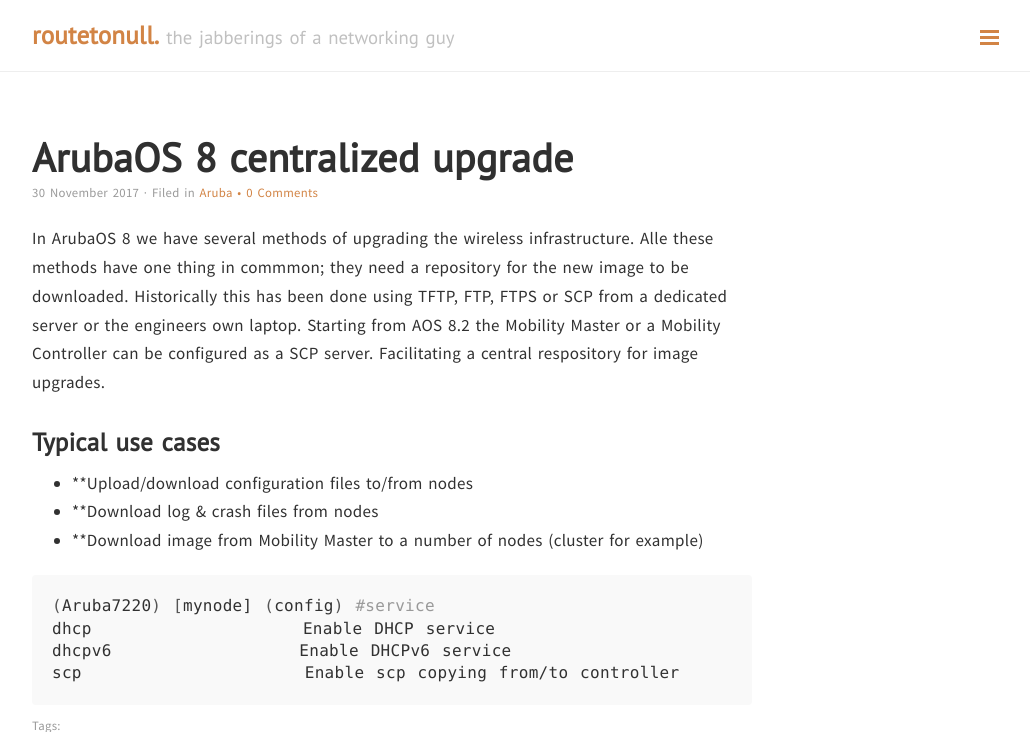
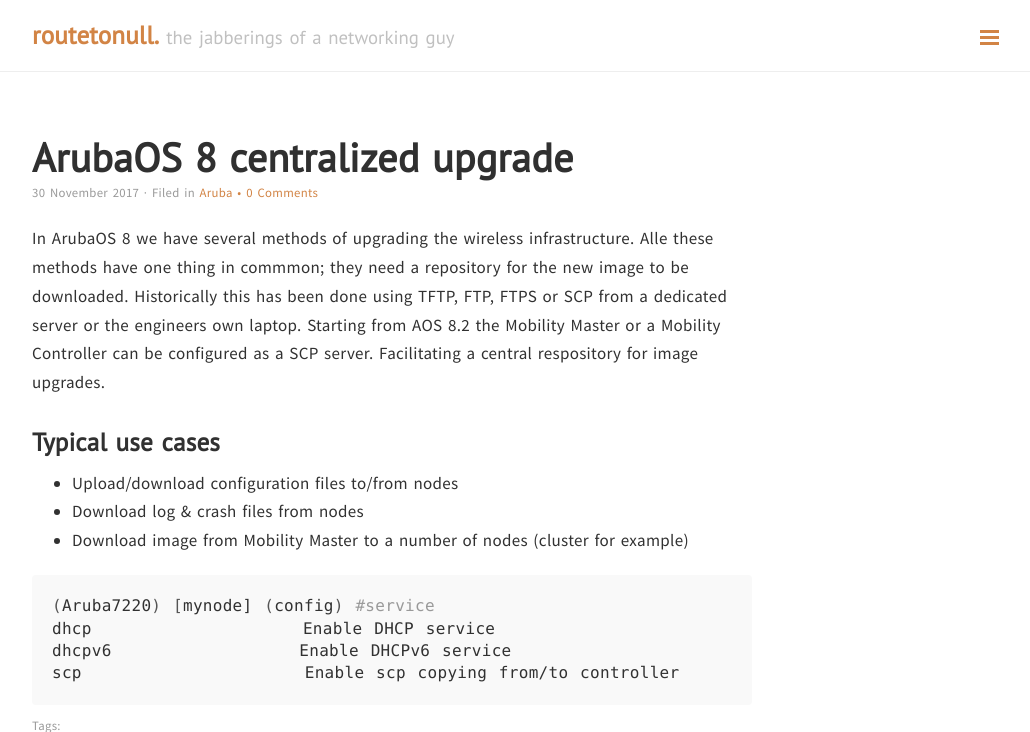
Before and after one commit to dennisladefoged/Blog, a Jekyll site: the page built from _posts/2017-11-30-AOS8-centralized-upgrade.markdown, in a window 1280 px wide, cut to the strip 0-732 px from the top of the page. Shown: the whole strip, without its empty margins (248-1278 px from the left). Built offline with Jekyll 4.4.1, drawn with Linux system fonts in a browser that asks for light colours; comment, search, counter and statistics services are not loaded.

```diff
--- a/_posts/2017-11-30-AOS8-centralized-upgrade.markdown
+++ b/_posts/2017-11-30-AOS8-centralized-upgrade.markdown
@@ -17,9 +17,9 @@ In ArubaOS 8 we have several methods of upgrading the wireless infrastructure. A
 Starting from AOS 8.2 the Mobility Master or a Mobility Controller can be configured as a SCP server. Facilitating a central respository for image upgrades.
 
 ### Typical use cases
-* **Upload/download configuration files to/from nodes
-* **Download log & crash files from nodes
-* **Download image from Mobility Master to a number of nodes (cluster for example)
+* Upload/download configuration files to/from nodes
+* Download log & crash files from nodes
+* Download image from Mobility Master to a number of nodes (cluster for example)
 
 
 
```
